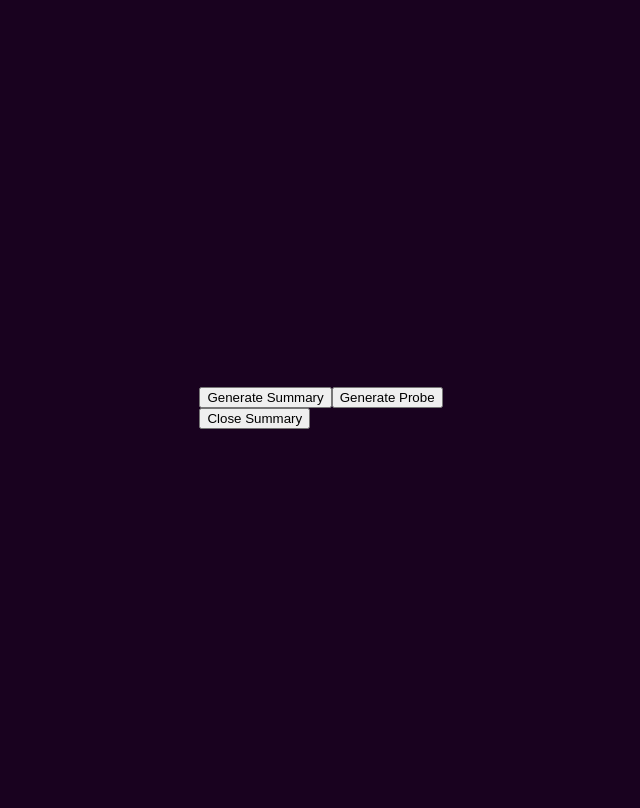
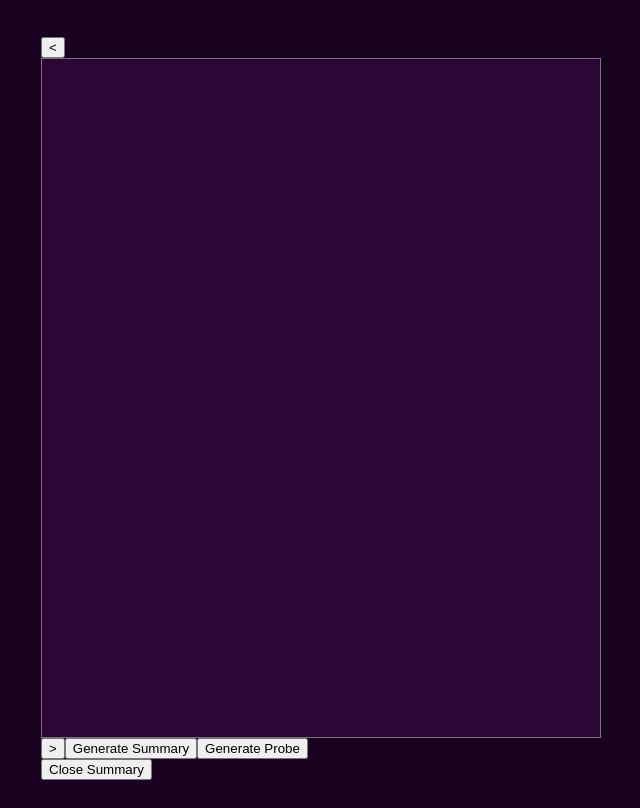
Before and after one commit to TadasL0/Solve, a React (Create React App) app: page / in a window 1280 px wide. Shown: the whole page, without its empty margins (327-967 px from the left). Built offline with nearby package versions, Linux system fonts and the light colour scheme.

Commit message:
Reverted + color change

```diff
--- a/src/App.js
+++ b/src/App.js
@@ -36,9 +36,41 @@ function TextArea() {
   const handleCloseSummary = () => {
     setShowSummary(false);
   };
+  const LeftArrow = () => (
+    <button className="left-arrow" onClick={() => {
+      if (currentTextbox > textboxes.length + 1) {
+        setCurrentTextbox(currentTextbox - 1);
+      }
+    }}>
+      {"<"}
+    </button>
+  );
+
+  const RightArrow = () => (
+    <button className="right-arrow" onClick={() => {
+      if (currentTextbox < textboxes.length - 1) {
+        setCurrentTextbox(currentTextbox + 1);
+      }
+    }}>
+      {">"}
+    </button>
+  );
 
   return (
     <div className="textareas-container">
+      <LeftArrow disabled={currentTextbox === 0} />
+      <textarea
+        id="main-textarea"
+        className="thought-input"
+        value={inputText}
+        onChange={event => {
+          setInputText(event.target.value);
+          const newTextboxes = [...textboxes];
+          newTextboxes[currentTextbox].content = event.target.value;
+          setTextboxes(newTextboxes);
+        }}
+      ></textarea>
+      <RightArrow disabled={currentTextbox === textboxes.length - 1} />
       <button className="generate-summary-button" onClick={generateSummary}>
         Generate Summary
       </button>
--- a/src/index.css
+++ b/src/index.css
@@ -34,7 +34,7 @@ body {
   align-items: center;
   justify-content: center;
   margin: 0 auto;
-  background-color: #370942;
+  background-color: #2c0735;
   text-decoration: none;
   resize: none;
 }
```
